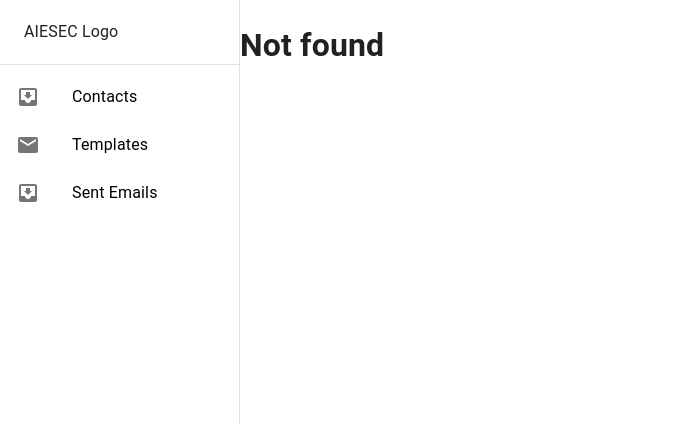
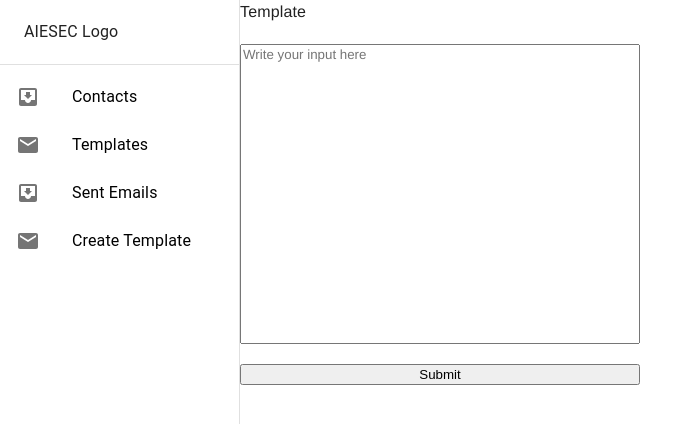
Before and after one commit to g-vega-cl/aiesec-email, a React (Create React App) app: page /create-template in a window 1280 px wide. Before the commit this address had no page. Shown: the top 424 px of the page, without its empty margins (0-685 px from the left). Built offline with nearby package versions, Linux system fonts and the light colour scheme.

Commit message:
Template additions; CSS on Login

```diff
--- a/src/App.jsx
+++ b/src/App.jsx
@@ -1,33 +1,48 @@
-import React from 'react';
-import { BrowserRouter as Router, Route, Routes } from 'react-router-dom';
-import Home from './Home/Home';
-import Templates from './Templates/Templates';
-import Template from './Template/Template';
-import Emails from './Emails/Emails';
-import Layout from './Layout/Layout';
-import Login from './Login/Login';
+import React from "react";
+import { BrowserRouter as Router, Route, Routes } from "react-router-dom";
+import Home from "./Home/Home";
+import Templates from "./Templates/Templates";
+import Template from "./Template/Template";
+import Emails from "./Emails/Emails";
+import Layout from "./Layout/Layout";
+import Login from "./Login/Login";
 
-const LayoutWrapper = ({Component}) => {
-  return <Layout ><Component /></Layout>
-}
+const LayoutWrapper = ({ Component }) => {
+  return (
+    <Layout>
+      <Component />
+    </Layout>
+  );
+};
 
 const App = () => {
   return (
     <Router>
       <div>
         <Routes>
-            <Route exact path="/" element={<LayoutWrapper Component={Home}/>}/>
-            <Route exact path="/login" element={<Login/>}/>
-            {/* <Route exact path="/login" element={<LayoutWrapper Component={Login}/>}/> */}
-            <Route exact path="/templates" element={<LayoutWrapper Component={Templates}/>}/>
-            <Route exact path="/templates/:template-name" element={<LayoutWrapper Component={Template}/>}/>
-            <Route exact path="/emails" element={<LayoutWrapper Component={Emails}/>}/>
-            <Route path="*" element={<LayoutWrapper Component={NotFound}/>}/>
+          <Route exact path="/" element={<LayoutWrapper Component={Home} />} />
+          <Route exact path="/login" element={<Login />} />
+          <Route
+            exact
+            path="/templates"
+            element={<LayoutWrapper Component={Templates} />}
+          />
+          <Route
+            exact
+            path="/create-template"
+            element={<LayoutWrapper Component={Template} />}
+          />
+          <Route
+            exact
+            path="/emails"
+            element={<LayoutWrapper Component={Emails} />}
+          />
+          <Route path="*" element={<LayoutWrapper Component={NotFound} />} />
         </Routes>
       </div>
     </Router>
   );
-}
+};
 
 const NotFound = () => {
   return <h1>Not found</h1>;
@@ -37,5 +52,4 @@ const NotFound = () => {
 //   return <h1>Log in</h1>;
 // };
 
-
 export default App;
--- a/src/Emails/Emails.jsx
+++ b/src/Emails/Emails.jsx
@@ -12,11 +12,11 @@ export default function Emails() {
     fetch(`http://54.75.95.208:8080/emails`)
       .then((res) => res.json())
       .then((json) => {
-        console.log("json", json)
+        console.log("json", json);
         const newData = [];
         json.forEach((value) => {
-          newData.push([value.subject, value.template_id])
-        })
+          newData.push([value.subject, value.template_id]);
+        });
         setData(newData);
       });
   }, []);
@@ -73,7 +73,7 @@ export default function Emails() {
 
   return (
     <MUIDataTable
-      title={"ACME Employee list"}
+      title={"Sent E-mails"}
       data={data}
       columns={columns}
       options={options}
--- a/src/Home/Home.jsx
+++ b/src/Home/Home.jsx
@@ -12,23 +12,22 @@ import Paper from "@mui/material/Paper";
 const Home = () => {
   const [contacts, setContacts] = useState([]);
 
-
   useEffect(() => {
-    fetch(`http://54.75.95.208:8080/contacts`,{
-      method: 'GET',
+    fetch(`http://54.75.95.208:8080/contacts`, {
+      method: "GET",
       headers: {
-        'Accept': 'application/json',
-      },})
+        Accept: "application/json",
+      },
+    })
       .then((res) => {
         const jsonResult = res.json();
         return jsonResult;
       })
       .then((text) => {
         console.log("text", text);
-        // setContacts(text);
+        setContacts(text);
       });
   }, []);
-
 
   return (
     <Box>
--- a/src/Layout/Layout.jsx
+++ b/src/Layout/Layout.jsx
@@ -24,6 +24,8 @@ const Layout = ({ children }) => {
     { name: "Contacts", url: "" },
     { name: "Templates", url: "templates" },
     { name: "Sent Emails", url: "emails" },
+    { name: "Create Template", url: "create-template" },
+    // Verify the URL?
   ];
 
   return (
@@ -43,7 +45,8 @@ const Layout = ({ children }) => {
       </AppBar> */}
       <Drawer
         sx={{
-          width: drawerWidth, flexShrink: 0,
+          width: drawerWidth,
+          flexShrink: 0,
           "& .MuiDrawer-paper": {
             width: drawerWidth,
             boxSizing: "border-box",
--- a/src/Login/Login.jsx
+++ b/src/Login/Login.jsx
@@ -12,21 +12,18 @@ const Login = () => {
         "Content-Type": "application/json",
       },
       body: JSON.stringify({
-        // flight: selectedFlight,
-        // seat: selectedSeat,
-        // givenName,
-        // surname,
-        // email,
+        // username,
+        // password
       }),
     })
       .then((res) => res.json())
       .then((json) => {
         console.log(json);
+        // Redirect to Home "/" if success message
       })
       .catch((err) => {
         console.log(err);
       });
-    // object.values() create an array
   };
   return (
     <Box
@@ -35,6 +32,8 @@ const Login = () => {
         flexDirection: "column",
         alignItems: "center",
         justifyContent: "center",
+        background: " #037EF3",
+        height: "600px",
       }}
     >
       <div>(Eventually the PoweredByAIESEC logo)</div>
--- a/src/Template/Template.jsx
+++ b/src/Template/Template.jsx
@@ -1,8 +1,36 @@
+import styled from "styled-components";
 
 const Template = () => {
+  const handleSubmit = () => {};
+
   return (
-    <div>Template</div>
-  )
-}
+    <Wrapper>
+      <Form>
+        Template
+        <TextArea placeholder="Write your input here"></TextArea>
+        <button>Submit</button>
+      </Form>
+    </Wrapper>
+  );
+};
 
-export default Template
+const Wrapper = styled.div`
+  display: flex;
+  flex-direction: column;
+  width: 400px;
+`;
+
+const Form = styled.form`
+  display: flex;
+  flex-direction: column;
+  font-family: "Helvetica", "Arial", sans-serif;
+`;
+
+const TextArea = styled.textarea`
+  font-family: "Helvetica", "Arial", sans-serif;
+  height: 300px;
+  resize: none;
+  margin: 20px 0px;
+`;
+
+export default Template;
```
